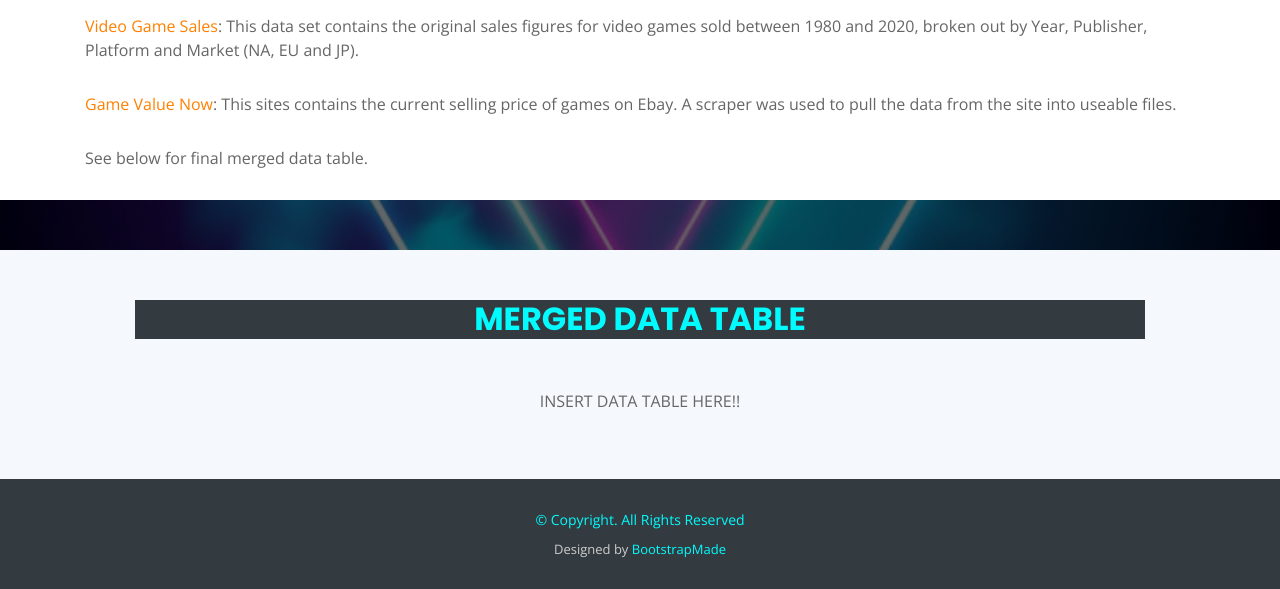
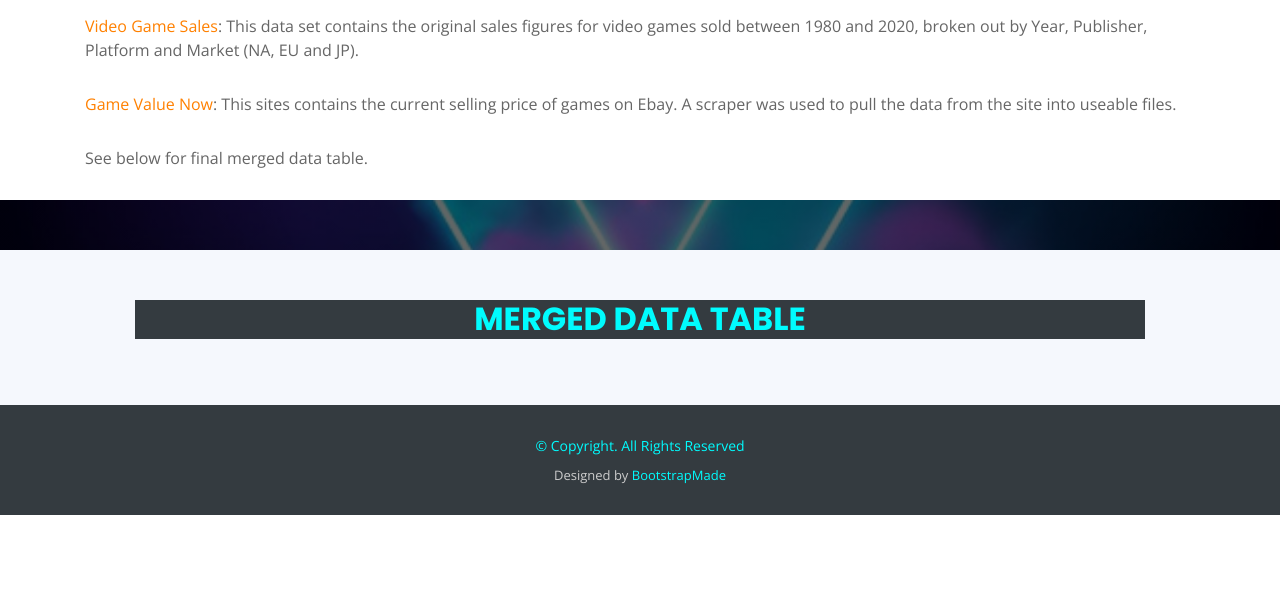
Before and after one commit to Nicole1701/video-game-prediction, a Flask app: page /data in a window 1280 px wide. Shown: the part 285-874 px from the top of the page. After the commit the page ends 800 px from the top, so only its background shows below. Run offline with Flask 2, Linux system fonts and the light colour scheme; data that the repository does not hold is empty; some libraries are stand-ins or nearby versions.

Commit message:
Cleaning HTML

```diff
--- a/templates/data.html
+++ b/templates/data.html
@@ -112,7 +112,6 @@
             <div class="section-header">
             <h3 class="section-title" style="color:#00fcfe; background: #343b40; margin: 50px">MERGED DATA TABLE</h3></ br>
           </div>
-            <p style= "text-align: center; margin: 50px; ">INSERT DATA TABLE HERE!!</p>
             <div class="container-fluid" style="overflow-x: scroll;">
               <data_table>
                 <table class="table"></table>
```
